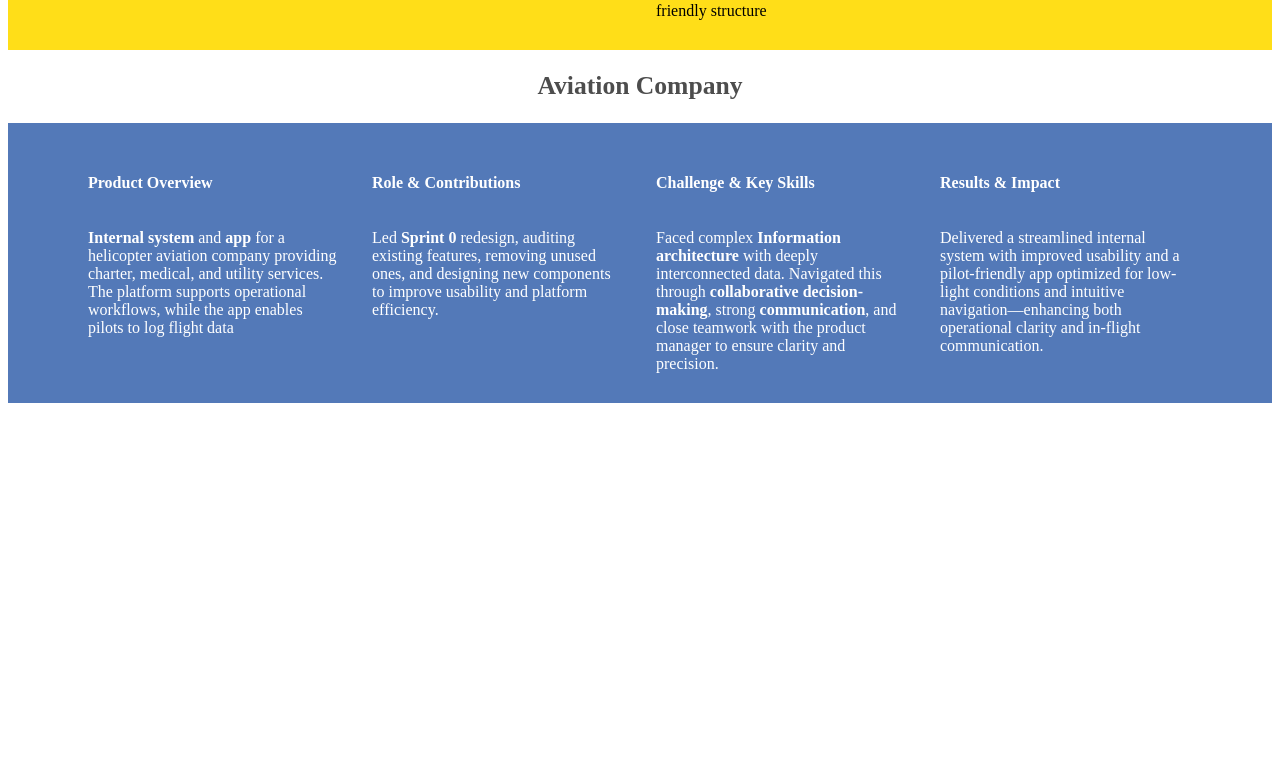
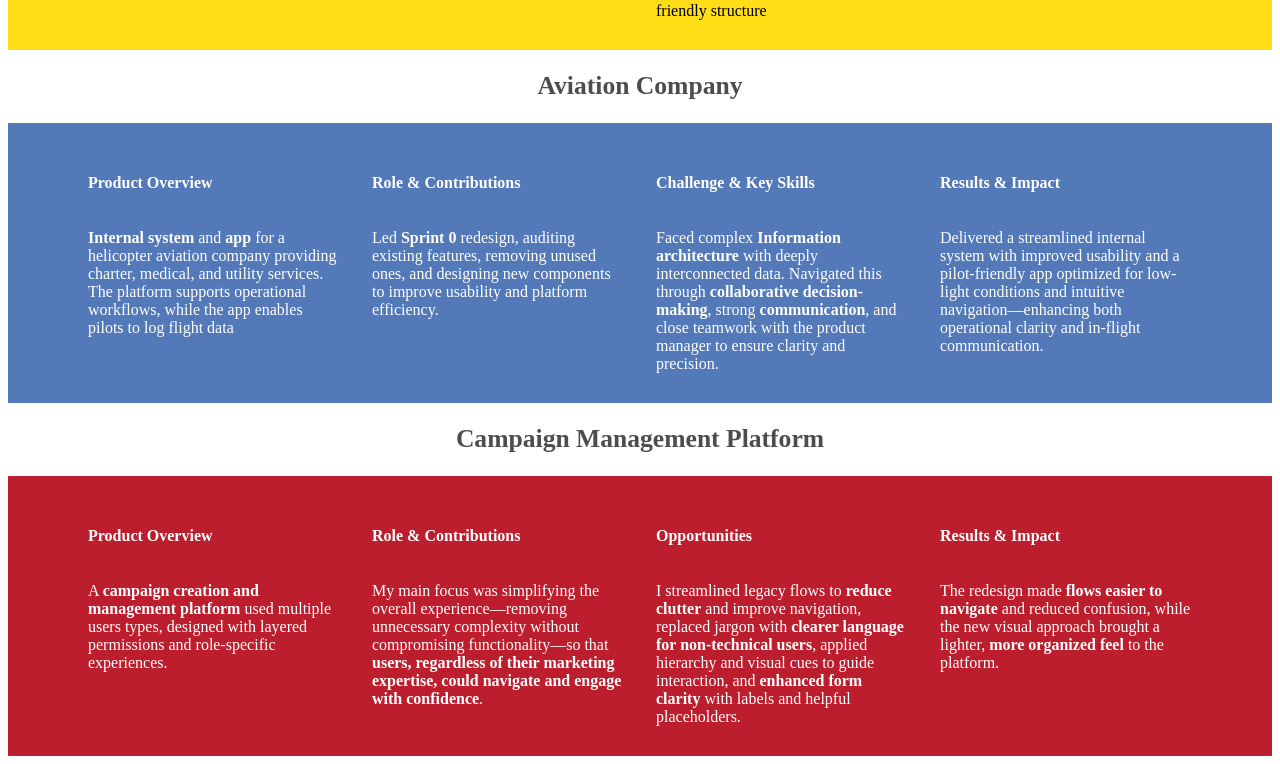
Before and after one commit to luisadeguimaraes/portfolio, a React (Vite) app: page / in a window 1280 px wide. Shown: the part 1312-2076 px from the top of the page. Before the commit the page ends 1723 px from the top, so only its background shows below. Built offline with nearby package versions, Linux system fonts and the light colour scheme; a web font is replaced by a local one.

Commit message:
working background descriptions and formatting

```diff
--- a/src/SelectedWorkData.ts
+++ b/src/SelectedWorkData.ts
@@ -87,7 +87,7 @@ const portfolioData = [
       },
     ],
   },
-  {
+ {
     id: 3,
     title: "Campaign Management Platform",
     images: ["/path/to/image3.jpg"],
@@ -97,25 +97,39 @@ const portfolioData = [
       {
         heading: "Product Overview",
         paragraph: [
-          { text: "A campaign creation and management platform used multiple users types, designed with layered permissions and role-specific experiences." }
+          { text: "A " },
+          { text: "campaign creation and management platform", bold: true },
+          { text: " used multiple users types, designed with layered permissions and role-specific experiences." },
         ],
       },
       {
         heading: "Role & Contributions",
         paragraph: [
-          { text: "My main focus was simplifying the overall experience—removing unnecessary complexity without compromising functionality—so that users, regardless of their marketing expertise, could navigate and engage with confidence." }
+          { text: "My main focus was simplifying the overall experience—removing unnecessary complexity without compromising functionality—so that " },
+          { text: "users, regardless of their marketing expertise, could navigate and engage with confidence", bold: true },
+          { text: "." },
         ],
       },
       {
         heading: "Opportunities",
         paragraph: [
-          { text: "I streamlined legacy flows to reduce clutter and improve navigation, replaced jargon with clearer language for non-technical users, applied hierarchy and visual cues to guide interaction, and enhanced form clarity with labels and helpful placeholders." }
+          { text: "I streamlined legacy flows to " },
+          { text: "reduce clutter", bold: true },
+          { text: " and improve navigation, replaced jargon with " },
+          { text: "clearer language for non-technical users", bold: true },
+          { text: ", applied hierarchy and visual cues to guide interaction, and " },
+          { text: "enhanced form clarity", bold: true },
+          { text: " with labels and helpful placeholders." },
         ],
       },
       {
         heading: "Results & Impact",
         paragraph: [
-          { text: "The redesign made flows easier to navigate and reduced confusion, while the new visual approach brought a lighter, more organized feel to the platform. " }
+          { text: "The redesign made " },
+          { text: "flows easier to navigate", bold: true },
+          { text: " and reduced confusion, while the new visual approach brought a lighter, " },
+          { text: "more organized feel", bold: true },
+          { text: " to the platform. " },
         ],
       },
     ],
--- a/src/components/SelectedWork/CampaignPlatformExample.tsx
+++ b/src/components/SelectedWork/CampaignPlatformExample.tsx
@@ -1,40 +1,66 @@
-// src/components/TaxGuidanceExample.tsx
+// src/components/CampaignPlatformExample.tsx
+import React from 'react';
 import styles from "./SelectedWork.module.css";
-// Make sure to use the correct path and file name for your data
 import portfolioData from "../../SelectedWorkData";
 
+interface ProjectData {
+  id: number;
+  title: string;
+  images: string[];
+  backgroundColor: string;
+  secondaryColor: string;
+  descriptions: {
+    heading: string;
+    paragraph: {
+      text: string;
+      bold?: boolean;
+    }[];
+  }[];
+}
 
-const CampaignPlatformExample = () => {
-    // Find the specific data object for this project.
+interface Props {
+  projectData: ProjectData;
+}
+
+const CampaignPlatformExample: React.FC<Props> = () => {
+
     const campaignProject = portfolioData.find(project => project.id === 3);
 
-    // Add a check to ensure the data was found before trying to use it.
-    if (!campaignProject) {
+
+      if (!campaignProject) {
         return <div>Project data not found.</div>;
     }
 
     return (
-        <div >
+        <div
+             className={styles.projectItemContainer}>
             <div className={styles.headlineContainer}>
                 <h2 className={styles.sampleWorkHeadline}>
                     {campaignProject.title}
                 </h2>
             </div>
-
-            {/* Map over the images array to display the pictures
-      <div className={styles.imageGallery}>
-        {campaignProject.images.map((imgSrc, index) => (
-          <img key={index} src={imgSrc} alt={`${campaignProject.title} ${index}`} />
-        ))}
-      </div> */}
-
             {/* Map over the descriptions array to display the content */}
-            <div style={{ backgroundColor: campaignProject.backgroundColor }}
-                className={styles.descriptionContainer}>
+            <div style={{ backgroundColor: campaignProject.backgroundColor }} className={styles.descriptionContainer}>
                 {campaignProject.descriptions.map((desc, index) => (
                     <div key={index} className={styles.descriptionSection}>
-                        <h4 style={{ color: campaignProject.secondaryColor }}  className={styles.descriptionHeading}>{desc.heading}</h4>
-                        <p style={{ color: campaignProject.secondaryColor }} className={styles.descriptionParagraph}>{desc.paragraph}</p>
+                        <h4
+                          style={{ color: campaignProject.secondaryColor }}
+                          className={styles.descriptionHeading}>
+                            {desc.heading}
+                        </h4>
+                        <p
+                          className={styles.descriptionParagraph}
+                          style={{ color: campaignProject.secondaryColor }}
+                        >
+                            {/* This is the new rendering logic for the paragraph */}
+                            {desc.paragraph.map((part, partIndex) =>
+                                part.bold ? (
+                                    <strong key={partIndex}>{part.text}</strong>
+                                ) : (
+                                    <span key={partIndex}>{part.text}</span>
+                                )
+                            )}
+                        </p>
                     </div>
                 ))}
             </div>
--- a/src/components/SelectedWork/SelectedWork.tsx
+++ b/src/components/SelectedWork/SelectedWork.tsx
@@ -1,7 +1,7 @@
 import styles from "./SelectedWork.module.css"
 import TaxGuidanceExample from "./TaxGuidanceExample";
 import AviationExamples from "./AvaitionExample";
-// import CampaignPlatformExample from "./CampaignPlatformExample";
+import CampaignPlatformExample from "./CampaignPlatformExample";
 
 
 const SelectedWork = () => {
@@ -15,7 +15,7 @@ const SelectedWork = () => {
         </div>
         <TaxGuidanceExample/>
         <AviationExamples/>
-        {/* <CampaignPlatformExample/> */}
+        <CampaignPlatformExample/>
 
       </div>
     </div>
```
